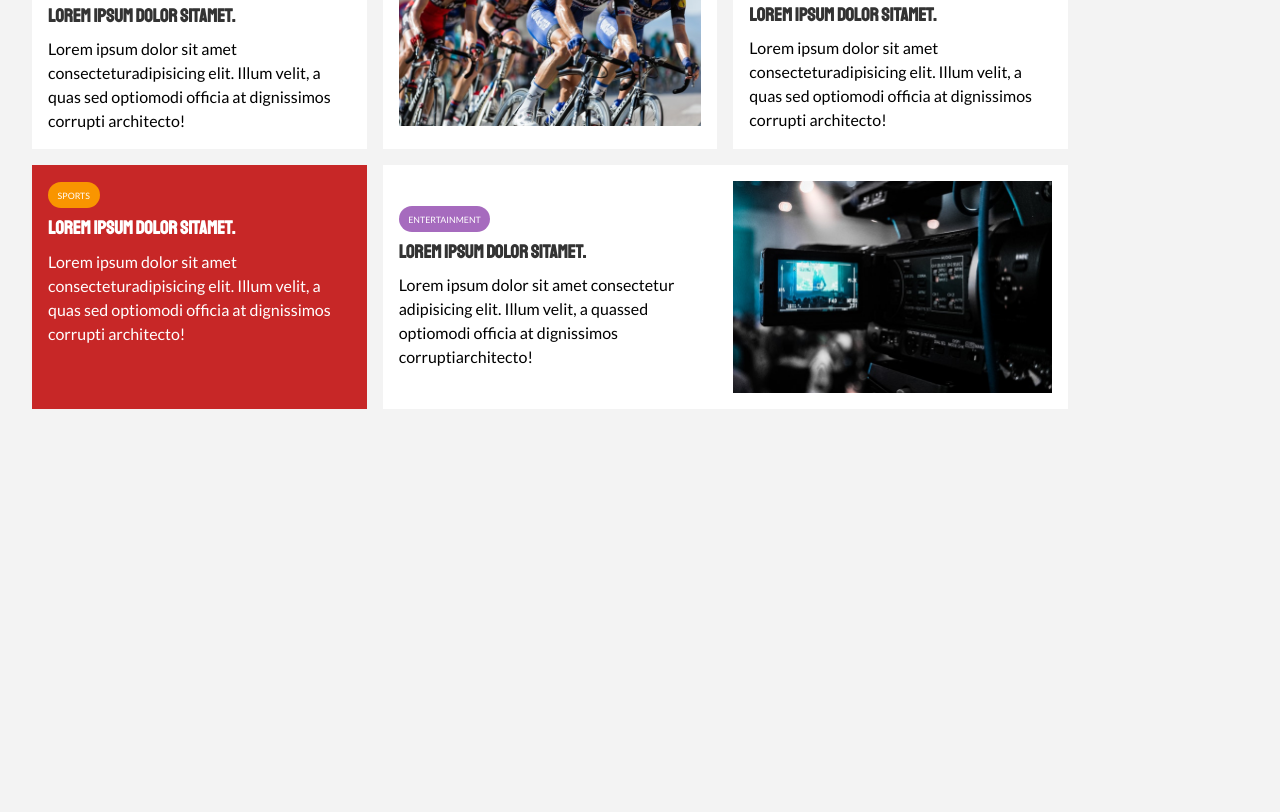
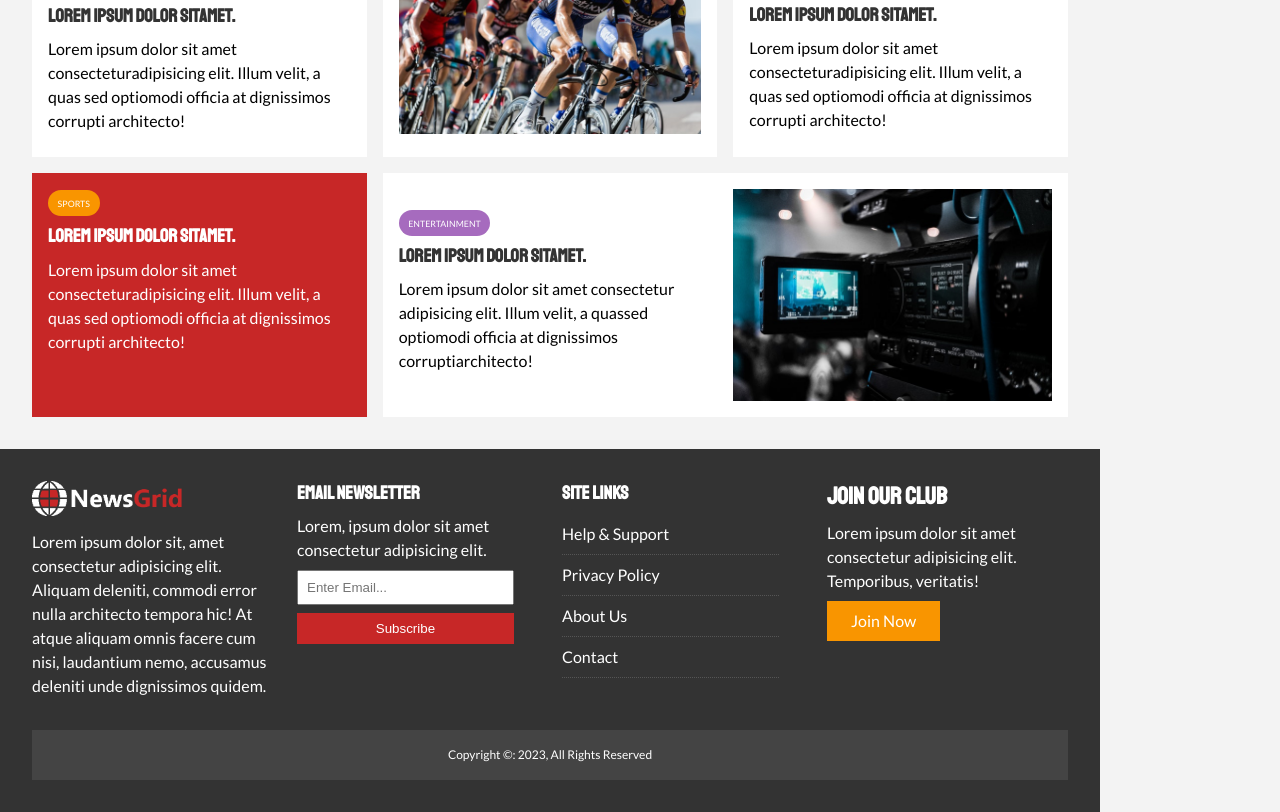
Before and after one commit to H-Vasq/NewsGrid-BT_course, a plain HTML site: page index.html in a window 1280 px wide. Shown: the part 1126-1938 px from the top of the page. Before the commit the page ends 1567 px from the top, so only its background shows below. Drawn offline with Linux system fonts and the light colour scheme.

Commit message:
Footer add

```diff
--- a/CSS/style.css
+++ b/CSS/style.css
@@ -31,6 +31,10 @@ a {
 
 ul {
     list-style: none;
+}
+
+p {
+    margin: .5rem 0;
 }
 
 img {
@@ -86,6 +90,7 @@ h6 {
 
 .btn-light { background: var(--light-color) }
 .btn-primary { background: var(--primary-color) }
+.btn-secondary { background: var(--secondary-color) }
 .btn-light { background: var(--secondary-color) }
 
 
@@ -138,6 +143,16 @@ h6 {
 .p-1 { padding: 1.5rem }
 .p-2 { padding: 2rem }
 .p-3 { padding: 3rem }
+
+.list li {
+    padding: .5rem 0;
+    border-bottom: #555 dotted 1px;
+    width: 90%;
+}
+
+.list li a:hover {
+    color: var(--primary-color) !important;
+  }
 
 /* Navigation */
 #main-nav {
@@ -241,3 +256,41 @@ h6 {
 #home-articles .articles-container > *:last-child {
     grid-column: 2 / span 2;
 }
+
+/* Footer */
+#main-footer {
+    background: var(--dark-color);
+    color: white
+}
+
+#main-footer img {
+    width: 150px;
+}
+
+#main-footer a {
+    color: white;
+}
+
+#main-footer .footer-container {
+    display: grid;
+    grid-template-columns: repeat(4, 1fr);
+    grid-gap: 1.5rem;
+}
+
+#main-footer .footer-container > *:last-child {
+    background: #444;
+    grid-column: 1 / span 4;
+    padding: .5rem;
+    text-align: center;
+    font-size: 0.75rem;
+}
+
+#main-footer .footer-container input[type='email'] {
+    width: 90%;
+    padding: .5rem;
+    margin-bottom: 0.5rem;
+}
+
+#main-footer .footer-container input[type='submit'] {
+    width: 90%;
+}
--- a/index.html
+++ b/index.html
@@ -110,5 +110,40 @@
         </div>
         </div>
     </section>
+
+<!-- Footer -->
+<footer id="main-footer" class="py-2">
+    <div class="container footer-container">
+        <div>
+            <img src="img/logo_light.png" alt="newsgrid">
+            <p>Lorem ipsum dolor sit, amet consectetur adipisicing elit. Aliquam deleniti, commodi error nulla architecto tempora hic! At atque aliquam omnis facere cum nisi, laudantium nemo, accusamus deleniti unde dignissimos quidem.</p>
+        </div>
+        <div>
+            <h3>Email Newsletter</h3>
+            <p>Lorem, ipsum dolor sit amet consectetur adipisicing elit.</p>
+            <form>
+                <input type="email" placeholder="Enter Email..."  id="emailInput">
+                <input type="submit" value="Subscribe" class="btn btn-primary">
+            </form>
+        </div>
+        <div>
+            <h3>Site Links</h3>
+            <ul class="list">
+                <li><a href="#">Help & Support</a></li>
+                <li><a href="#">Privacy Policy</a></li>
+                <li><a href="#">About Us</a></li>
+                <li><a href="#">Contact</a></li>
+            </ul>
+        </div>
+        <div>
+            <h2>Join Our Club</h2>
+            <p>Lorem ipsum dolor sit amet consectetur adipisicing elit. Temporibus, veritatis!</p>
+            <a href="#" class="btn btn-secondary">Join Now</a>
+        </div>
+        <div>
+            <p>Copyright &copy: 2023, All Rights Reserved</p>
+        </div>
+    </div>
+</footer>
 </body>
 </html>
```
